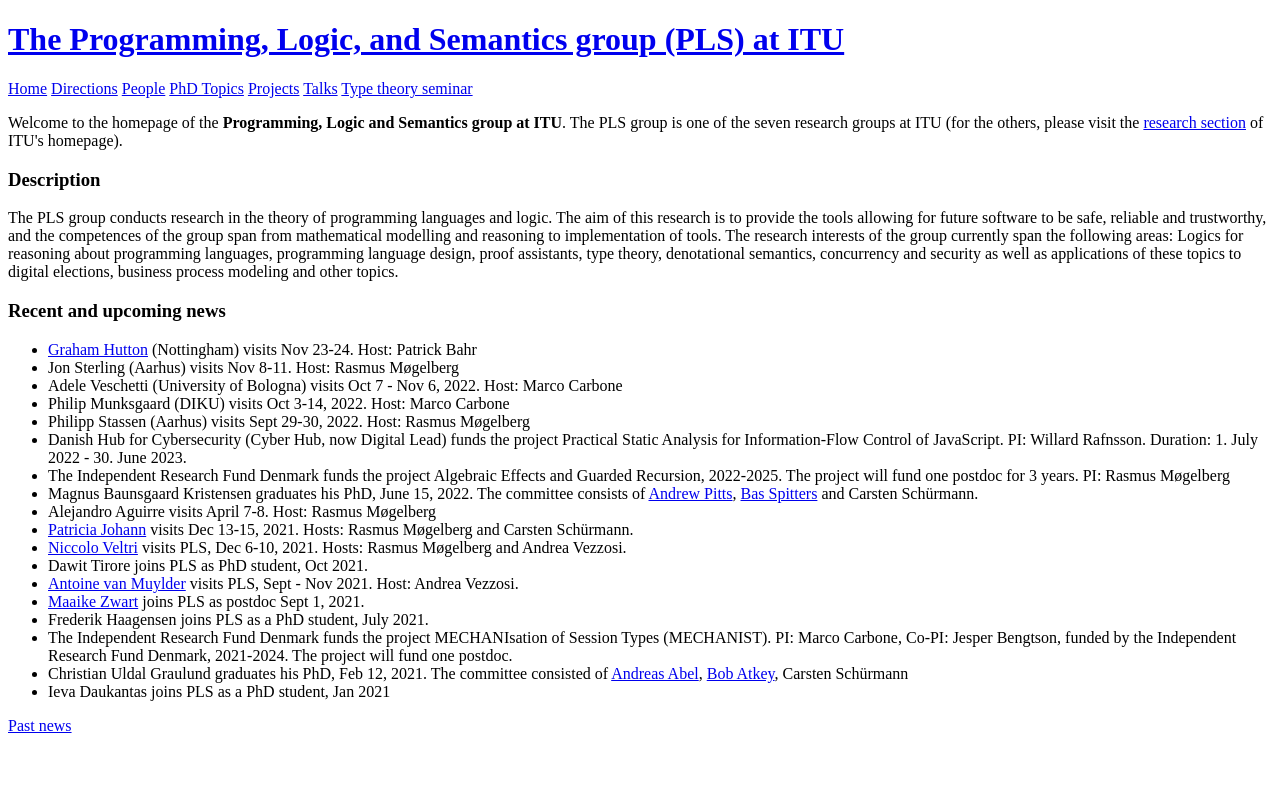
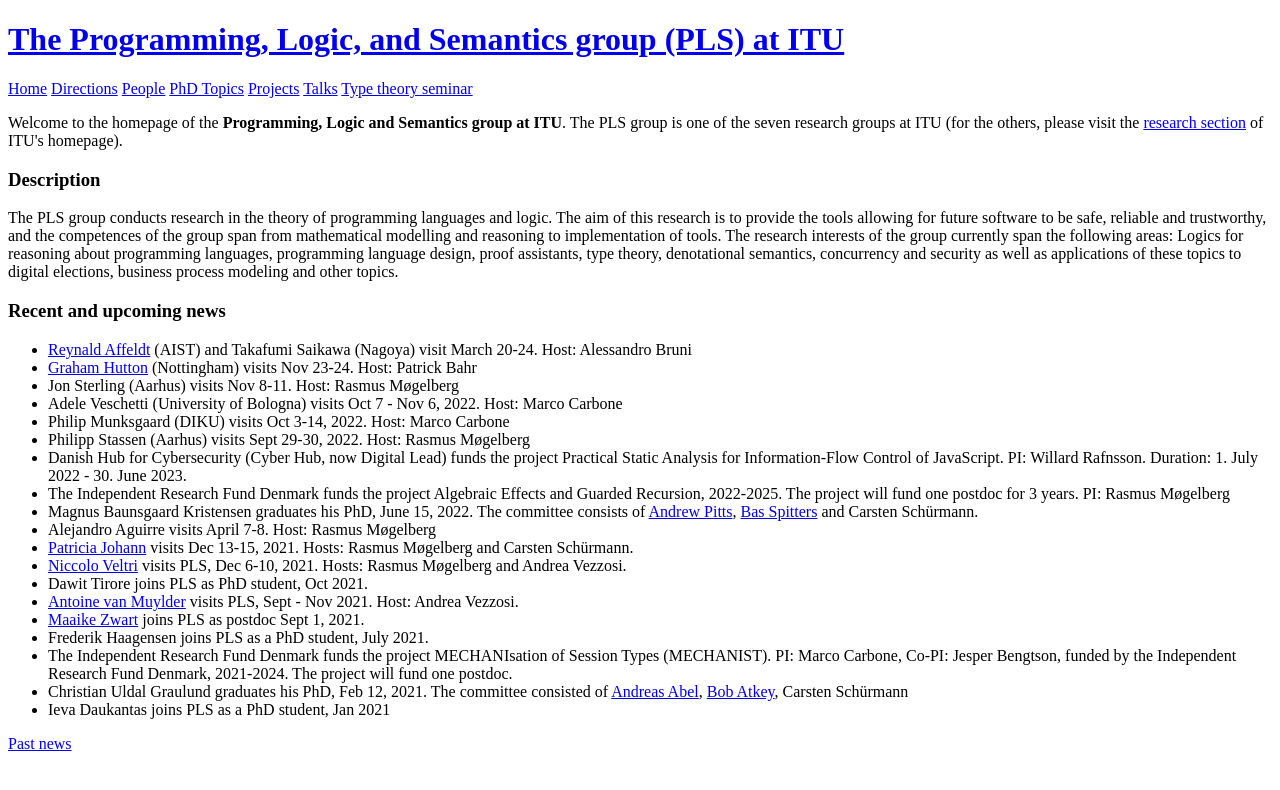
Before and after one commit to rmogelberg/pls.itu.dk, a Jekyll site: the page built from index.md, in a window 1280 px wide. Shown: the top 790 px of the page. Built offline with Jekyll 4.4.1, drawn with Linux system fonts in a browser that asks for light colours.

Commit message:
Visitor list

```diff
--- a/index.md
+++ b/index.md
@@ -16,6 +16,7 @@
 
 ### Recent and upcoming news
 
+- [Reynald Affeldt](https://staff.aist.go.jp/reynald.affeldt/) (AIST) and Takafumi Saikawa (Nagoya) visit March 20-24. Host: Alessandro Bruni
 - [Graham Hutton](http://www.cs.nott.ac.uk/~pszgmh/) (Nottingham) visits Nov 23-24. Host: Patrick Bahr
 - Jon Sterling (Aarhus) visits Nov 8-11. Host: Rasmus Møgelberg
 - Adele Veschetti (University of Bologna) visits Oct 7 - Nov 6, 2022. Host: Marco Carbone
```
